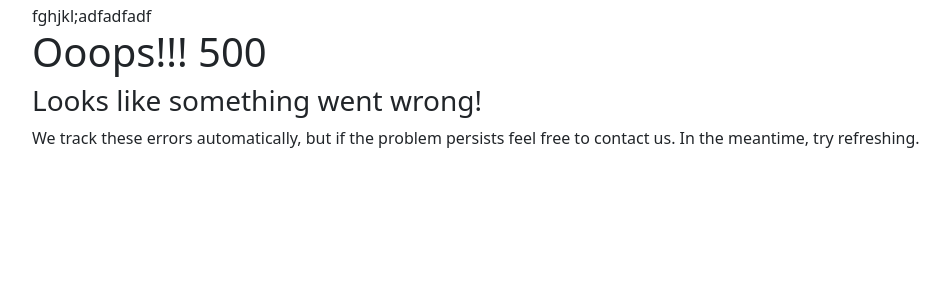
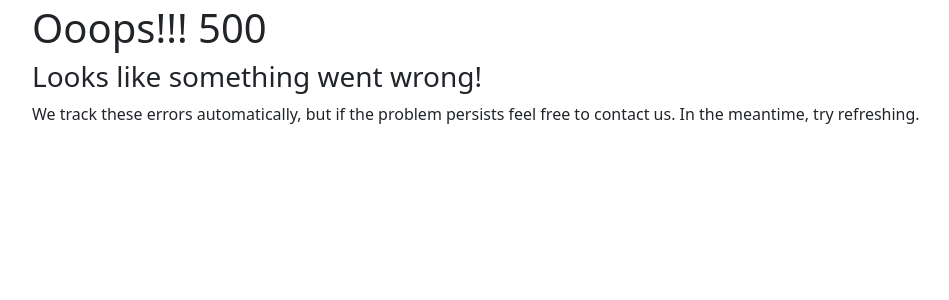
Before and after one commit to jungwoohong/jj, a Django app: template newjw/newjw/templates/500.html in a window 1280 px wide. Shown: the part 56-356 px from the top of the page, without its empty margins (50-999 px from the left). Run offline with Django 3.2, Linux system fonts and the light colour scheme; the template is opened without the code that fills it, so the values that code supplies are empty; parts of the project's set-up code (start-up, migrations or seed data) failed here and were passed over; some libraries are stand-ins or nearby versions.

Commit message:
페이지 수정

```diff
--- a/newjw/newjw/templates/500.html
+++ b/newjw/newjw/templates/500.html
@@ -2,7 +2,7 @@
 
 {% block title %}Server Error{% endblock %}
 
-{% block content %}fghjkl;adfadfadf
+{% block content %}
 <h1>Ooops!!! 500</h1>
 
 <h3>Looks like something went wrong!</h3>
```
